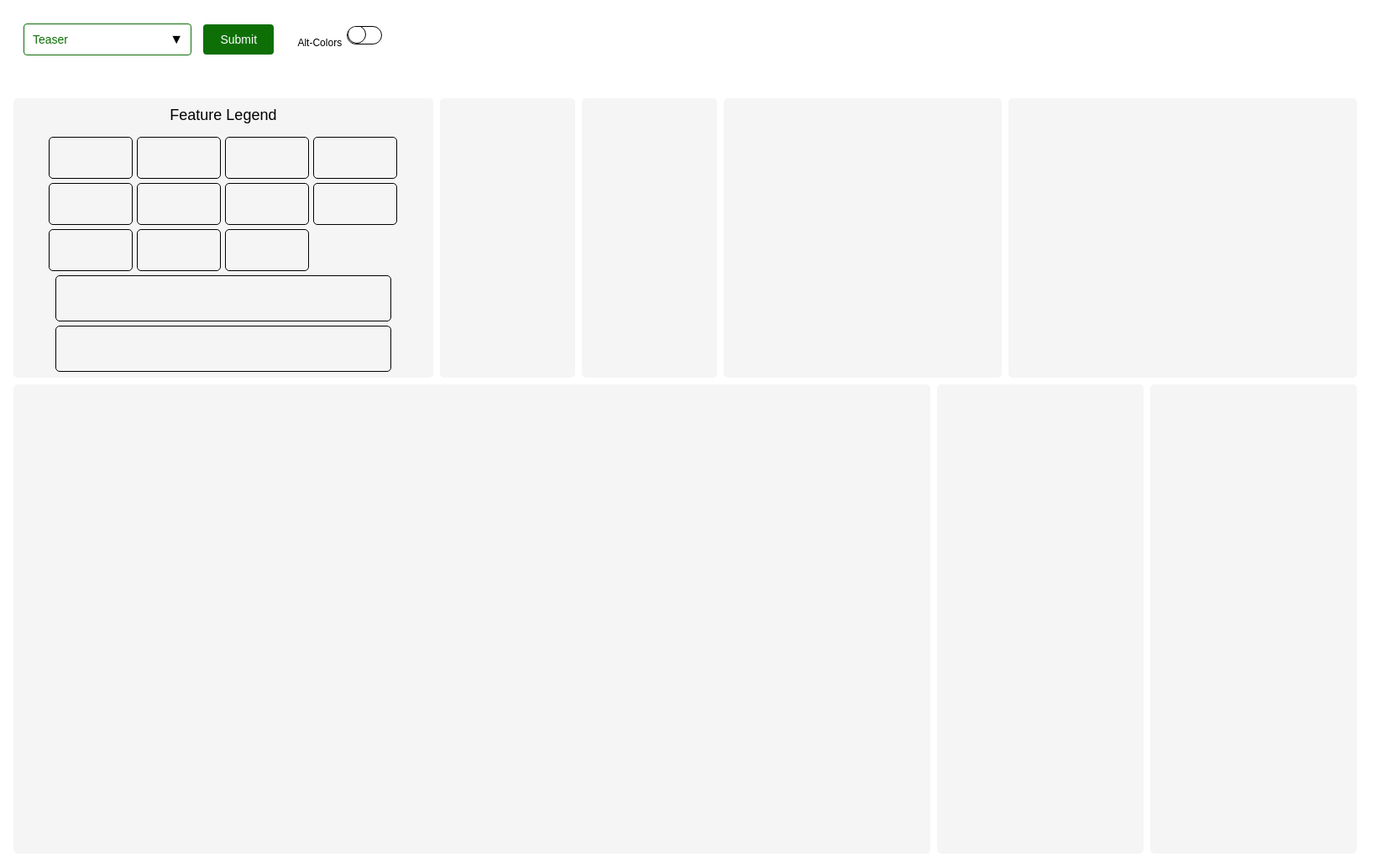
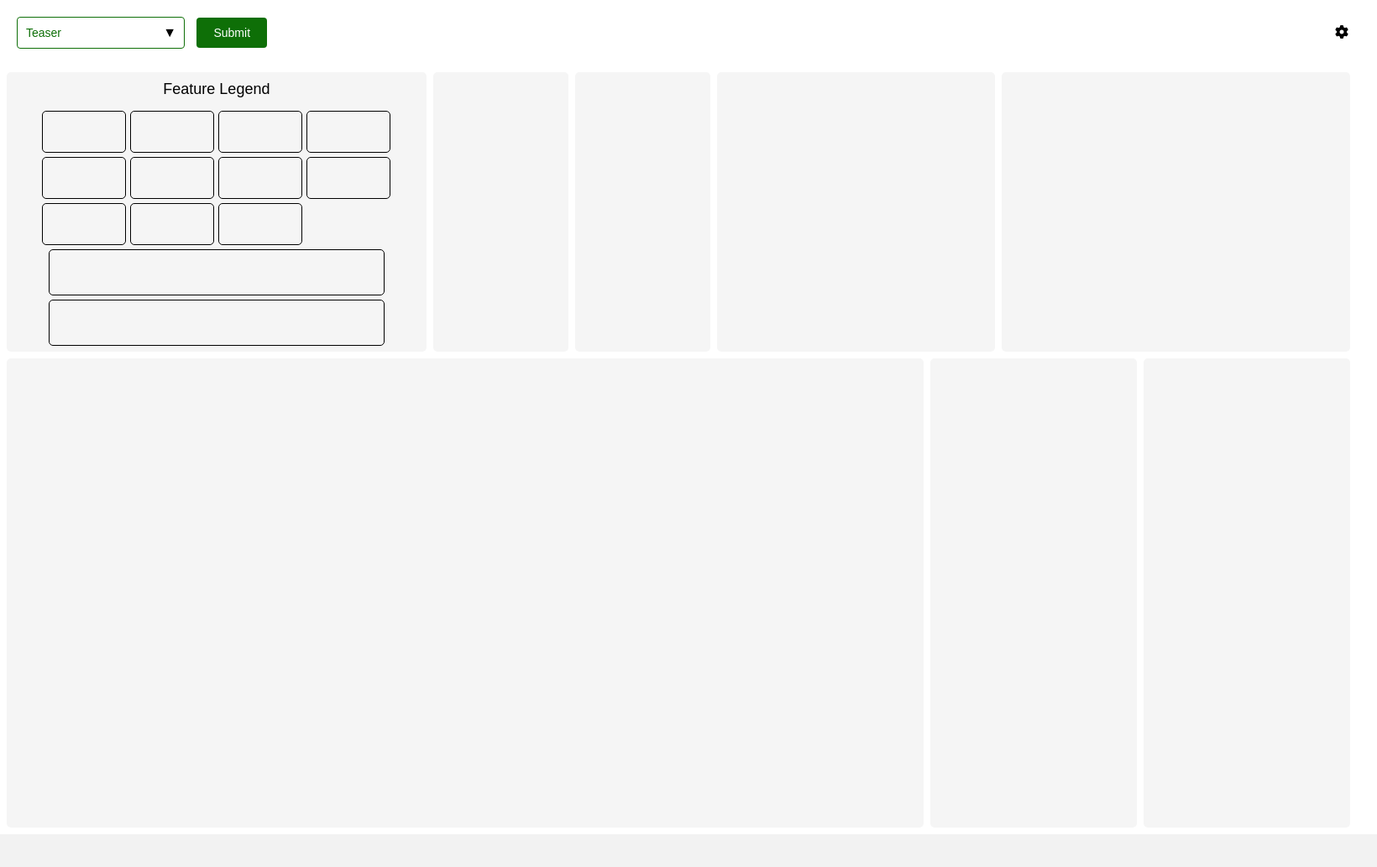
Before and after one commit to Liao-Group/interface-demo, a Flask app: page / in a window 1640 px wide. Shown: the whole page at 84% size. After the commit the page ends 994 px from the top, so only its background shows below. Run offline with Flask 3, Linux system fonts and the light colour scheme; some libraries are stand-ins or nearby versions.

Commit message:
setting icon

```diff
--- a/src/app.py
+++ b/src/app.py
@@ -25,7 +25,7 @@ def homepage():
     # Default data option or from POST request
     option = request.form.get('option', 'teaser')
     try:
-        with open(f'src/data/{option}.json', 'r') as file:
+        with open(f'data/{option}.json', 'r') as file:
             json_data = json.load(file)
             data.data = json_data
     except FileNotFoundError:
--- a/src/static/main.js
+++ b/src/static/main.js
@@ -68,11 +68,22 @@ document.addEventListener('DOMContentLoaded', function () {
   // save toggle state and refresh
   localStorage.setItem('defaultSetting', defaultSetting);
   location.reload();
+  });
 });
-});
-
-
-
+
+// setting dropdown
+function toggleDropdown() {
+
+  var dropdown = document.getElementById("myDropdown");
+
+  if (dropdown.style.display === "block") {
+      dropdown.style.display = "none";
+  }
+
+  else {
+      dropdown.style.display = "block";
+  }
+}
 
 
 
--- a/src/static/styles.css
+++ b/src/static/styles.css
@@ -178,39 +178,32 @@ Shiwen Toggle button styling
 
 /* styles.css */
 
-
 .toggleButton {
   width: 42px;
-  min-width: 42px;
   height: 22px;
-  display: block;
   padding: 2px;
-  border: 0.5px black solid;
+  border: 0.5px solid black;
   border-radius: 30px;
-  transition: background-color 0.5s;
+  background-color: white;
   position: relative;
-  display: inline-block;
-  top: -55px;
-  left: 405px;
   overflow: hidden;
-  background-color: white;
+  margin-top: 12px;
+  margin-bottom: 12px;
 }
 
 .toggleSwitchCircle {
   width: 20px;
   height: 20px;
-  border: 0.5px black solid;
+  border: 0.5px solid black;
   border-radius: 50%;
   background-color: white;
   position: absolute;
-  display: inline-block;
   left: 0px;
   bottom: 0px;
-  transition: transform 0.5s;
 }
 
 .toggleSwitchCircle.toggled {
-  transform: translateX(20px);
+  transform: translateX(22px);
   background-color: #4CAF50;
 }
 
@@ -218,11 +211,54 @@ Shiwen Toggle button styling
   background-color: #ccc;
 }
 
-.toggleText {
-  position: relative;
-  top: -50px;
-  left: 300px;
+/* setting dropdown */
+body, html {
+  margin: 0;
+  padding: 0;
+  width: 100%;
+  height: 100%;
+}
+
+.dropdown {
+  position: fixed;
+  top: 20px;
+  left: 1580px;
+  display: inline-block;
+}
+
+.dropbtn {
+  background: none;
+  border: none;
+  cursor: pointer;
+  padding: 10px;
+  font-size: 16px;
+}
+
+.dropdown-content {
+  display: none;
+  text-align: center;
+  position: absolute;
+  top: 100%;
+  right: 0;
+  background-color: #f9f9f9;
+  min-width: 200px;
+  box-shadow: 0 8px 16px rgba(0,0,0,0.2);
+  z-index: 1;
+  padding: 12px 16px;
+  border-radius: 10px;
+}
+
+.dropdown-content a {
   color: black;
-  font-size: 12px;
-  text-align: center;
+  padding: 12px 16px;
+  text-decoration: none;
+  display: block;
 }
+
+.divider {
+  border: none;
+  height: 1px;
+  background-color: #ccc;
+  margin: 20px;
+  width: 80%;
+}
--- a/src/templates/index.html
+++ b/src/templates/index.html
@@ -11,6 +11,8 @@
   <script type="text/javascript" src="https://d3js.org/d3.v4.js"></script>
   <!-- CSS style -->
   <link rel="stylesheet" href="static/styles.css">
+  </link>
+  <link rel="stylesheet" href="https://cdnjs.cloudflare.com/ajax/libs/font-awesome/6.1.1/css/all.min.css">
   </link>
 </head>
 
@@ -34,10 +36,10 @@
     <input type="submit" value="Submit">
   </form>
 
- <button class="toggleButton" id="toggleButton">
+ <!-- <button class="toggleButton" id="toggleButton">
         <div class="toggleSwitchCircle" id="toggleSwitchCircle"></div>
       </button>
-      <span class="toggleText" id="toggleText">Alt-Colors</span>
+      <span class="toggleText" id="toggleText">Alt-Colors</span> -->
   <!-- Bento box layout -->
   <div class="grid-container">
     <div class="psi-view">
@@ -89,6 +91,23 @@
       <svg class="nucleotide-zoom" width="100%" height="100%"></svg>
     </div>
   </div>
+
+  <!--setting dropdown -->
+  <div class="dropdown">
+    <button class="dropbtn" onclick="toggleDropdown()"><i class="fa fa-cog"></i></button>
+    <div id="myDropdown" class="dropdown-content">
+        <!-- toggle button -->
+        <a href="#">Alt-Colors</a>
+        <button class="toggleButton" id="toggleButton">
+          <div class="toggleSwitchCircle" id="toggleSwitchCircle"></div>
+        </button>
+        <hr class="divider">
+        <a href="#">Instruction Mode</a>
+        <button class="toggleButton" id="toggleButton">
+          <div class="toggleSwitchCircle" id="toggleSwitchCircle"></div>
+    </div>
+</div>
+
 </body>
 
 </html>
```
